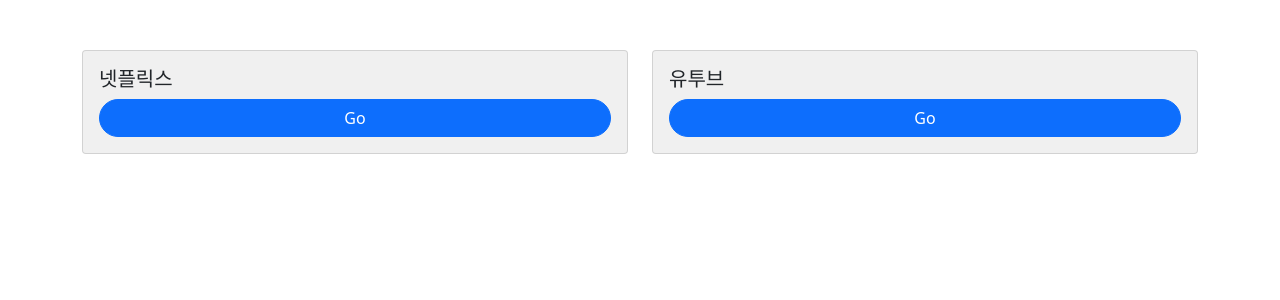
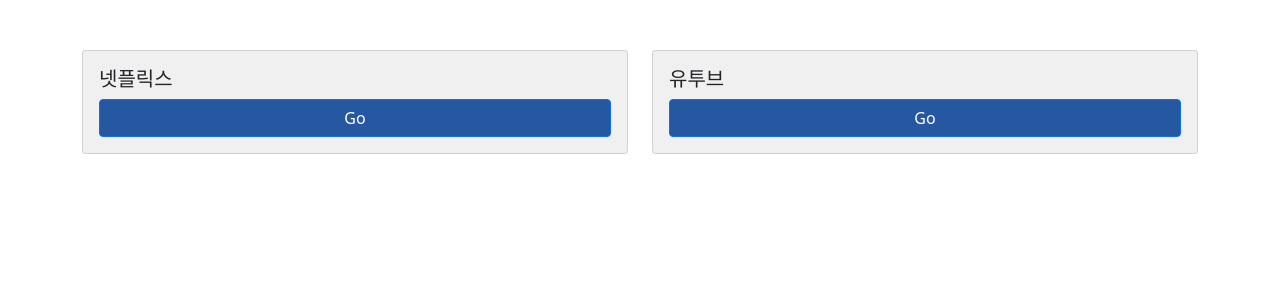
Before and after one commit to seonjeong/shareid-front, a React (Create React App) app: page /ott in a window 1280 px wide. Shown: the top 300 px of the page. Built offline with nearby package versions, Linux system fonts and the light colour scheme.

Commit message:
[feat] add props about design to Button

```diff
--- a/src/components/Button/Button.style.js
+++ b/src/components/Button/Button.style.js
@@ -2,9 +2,43 @@ import styled from 'styled-components';
 import * as BootStrap from 'react-bootstrap';
 
 export const Button = styled(BootStrap.Button)`
-  border-radius: 30px;
+  display: inline-block;
   width: 100%;
-  &:hover {
-    box-shadow: 0 5px #333;
-  }
+  vertical-align: middle;
+
+  ${({ type }) => {
+    switch (type) {
+      case 'default':
+        return `
+          border-radius: 30px;
+        `;
+    }
+  }}
+  ${({ variant }) => {
+    switch (variant) {
+      case 'primary':
+        return `
+          background: #2658a1;
+          &:hover {
+            box-shadow: 0 5px #333;
+          }
+        `;
+      case 'secondary':
+        return `
+          background: #069aa1;
+          &:hover {
+            box-shadow: 0 5px #333;
+          }
+        `;
+    }
+  }}
+  ${({ size }) => {
+    switch (size) {
+      case 'small':
+        return `
+          padding: 2px 10px;
+          font-size: 12px;
+        `;
+    }
+  }}
 `;
```
Also changed, not shown: 1 other file (tests, documents, lock files or other folders).
